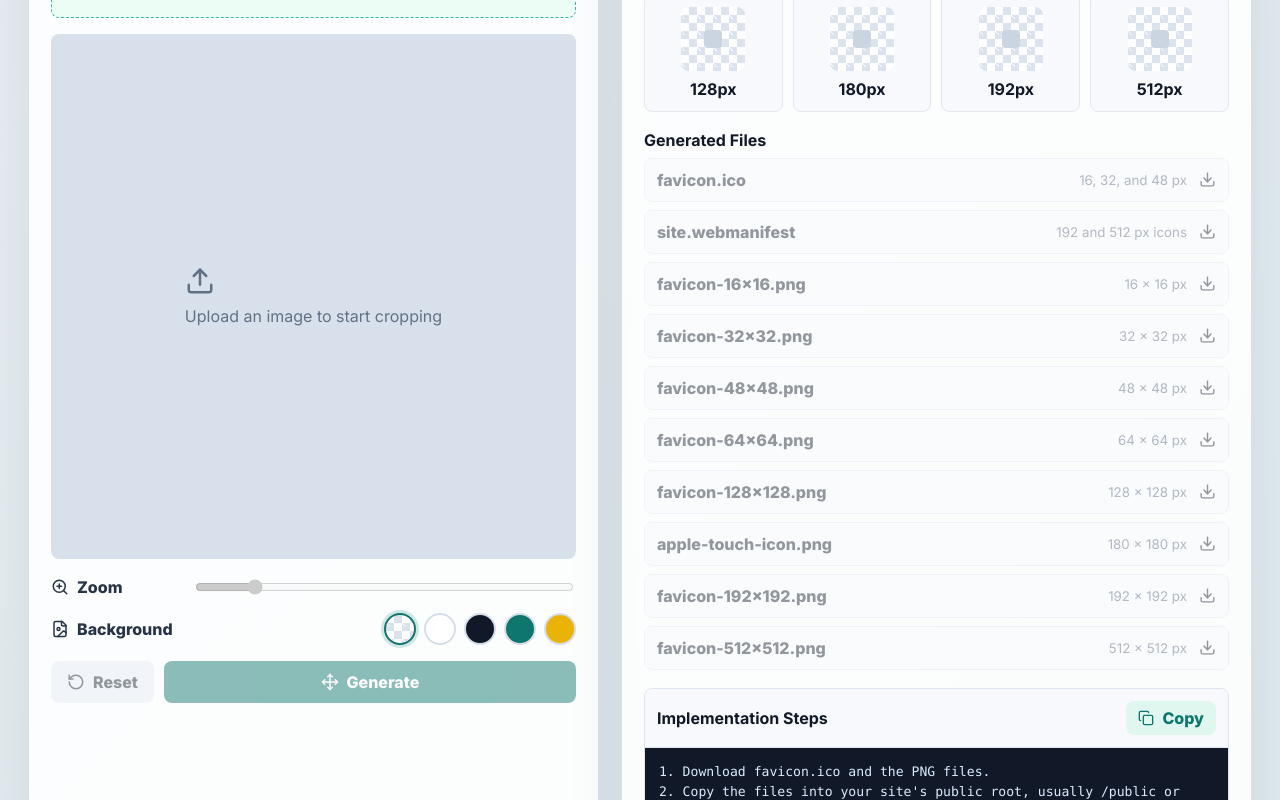
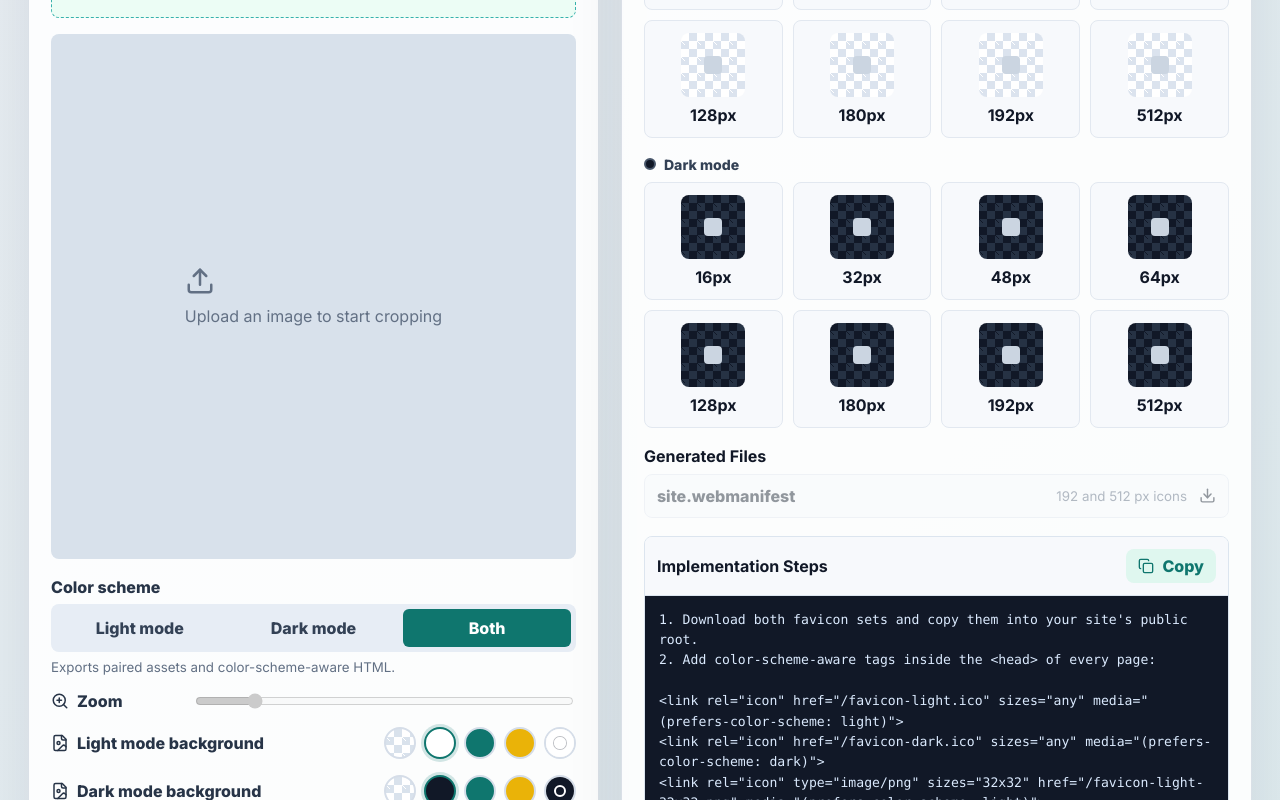
Before and after one commit to Cboybebop/Website_Asset_Generator, a React (Vite) app: page / in a window 1280 px wide. Shown: the part 340-1140 px from the top of the page. Built offline with nearby package versions, Linux system fonts and the light colour scheme.

Commit message:
Add light and dark favicon generation

```diff
--- a/src/main.jsx
+++ b/src/main.jsx
@@ -21,6 +21,10 @@ import './styles.css';
 
 const FAVICON_SIZES = [16, 32, 48, 64, 128, 180, 192, 512];
 const ICO_SIZES = [16, 32, 48];
+const APPEARANCE_OPTIONS = {
+  light: { label: 'Light mode', defaultBackground: '#ffffff' },
+  dark: { label: 'Dark mode', defaultBackground: '#111827' }
+};
 const OG_WIDTH = 1200;
 const OG_HEIGHT = 630;
 const FONT_OPTIONS = [
@@ -80,7 +84,8 @@ function FaviconGenerator() {
   const [fileName, setFileName] = useState('');
   const [scale, setScale] = useState(1);
   const [offset, setOffset] = useState({ x: 0, y: 0 });
-  const [background, setBackground] = useState('transparent');
+  const [appearance, setAppearance] = useState('both');
+  const [backgrounds, setBackgrounds] = useState({ light: '#ffffff', dark: '#111827' });
   const [generated, setGenerated] = useState(null);
   const [copied, setCopied] = useState(false);
   const canvasRef = useRef(null);
@@ -126,8 +131,9 @@ function FaviconGenerator() {
     ctx.rect(cropX, cropY, cropSize, cropSize);
     ctx.clip();
 
-    if (background !== 'transparent') {
-      ctx.fillStyle = background;
+    const previewBackground = backgrounds[appearance === 'dark' ? 'dark' : 'light'];
+    if (previewBackground !== 'transparent') {
+      ctx.fillStyle = previewBackground;
       ctx.fillRect(cropX, cropY, cropSize, cropSize);
     } else {
       drawCheckerboard(ctx, cropX, cropY, cropSize);
@@ -152,7 +158,7 @@ function FaviconGenerator() {
     ctx.strokeRect(cropX + cropSize / 3, cropY, cropSize / 3, cropSize);
     ctx.strokeRect(cropX, cropY + cropSize / 3, cropSize, cropSize / 3);
     ctx.setLineDash([]);
-  }, [background, image, offset, scale]);
+  }, [appearance, backgrounds, image, offset, scale]);
 
   useEffect(() => {
     drawCropper();
@@ -197,37 +203,34 @@ function FaviconGenerator() {
 
   const generateFavicons = async () => {
     if (!image) return;
-
-    const pngs = await Promise.all(
-      FAVICON_SIZES.map(async (size) => ({
+    const themes = appearance === 'both' ? ['light', 'dark'] : [appearance];
+    const variants = await Promise.all(themes.map(async (theme) => {
+      const useSuffix = appearance === 'both';
+      const pngs = await Promise.all(FAVICON_SIZES.map(async (size) => ({
         size,
-        name: size === 180 ? 'apple-touch-icon.png' : `favicon-${size}x${size}.png`,
-        blob: await renderIconBlob(image, size, scale, offset, background)
-      }))
-    );
-
-    const icoEntries = await Promise.all(
-      ICO_SIZES.map(async (size) => ({
+        name: getIconFileName(size, theme, useSuffix),
+        blob: await renderIconBlob(image, size, scale, offset, backgrounds[theme])
+      })));
+      const icoEntries = await Promise.all(ICO_SIZES.map(async (size) => ({
         size,
-        bytes: new Uint8Array(await (await renderIconBlob(image, size, scale, offset, background)).arrayBuffer())
-      }))
-    );
-
-    const manifest = new Blob([getManifestJson()], { type: 'application/manifest+json' });
-    const ico = new Blob([encodeIco(icoEntries)], { type: 'image/x-icon' });
-    setGenerated({ pngs, ico, manifest });
+        bytes: new Uint8Array(await (await renderIconBlob(image, size, scale, offset, backgrounds[theme])).arrayBuffer())
+      })));
+      return { theme, pngs, ico: new Blob([encodeIco(icoEntries)], { type: 'image/x-icon' }), icoName: useSuffix ? `favicon-${theme}.ico` : 'favicon.ico' };
+    }));
+    const manifest = new Blob([getManifestJson(appearance)], { type: 'application/manifest+json' });
+    setGenerated({ appearance, variants, manifest });
   };
 
   const downloadAll = () => {
     if (!generated) return;
-    downloadBlob(generated.ico, 'favicon.ico');
+    generated.variants.forEach((variant) => downloadBlob(variant.ico, variant.icoName));
     downloadBlob(generated.manifest, 'site.webmanifest');
-    generated.pngs.forEach((file, index) => {
+    generated.variants.flatMap((variant) => variant.pngs).forEach((file, index) => {
       window.setTimeout(() => downloadBlob(file.blob, file.name), (index + 1) * 90);
     });
   };
 
-  const implementation = useMemo(() => getFaviconImplementationSteps(), []);
+  const implementation = useMemo(() => getFaviconImplementationSteps(appearance), [appearance]);
 
   const copySteps = async () => {
     await navigator.clipboard.writeText(implementation);
@@ -268,6 +271,24 @@ function FaviconGenerator() {
         </div>
 
         <div className="controls">
+          <div className="field-row">
+            <span>Color scheme</span>
+            <div className="segmented-control three-segments" role="group" aria-label="Favicon color scheme">
+              {['light', 'dark', 'both'].map((option) => (
+                <button
+                  aria-pressed={appearance === option}
+                  className={appearance === option ? 'segment-button is-active' : 'segment-button'}
+                  key={option}
+                  onClick={() => { setAppearance(option); setGenerated(null); }}
+                  type="button"
+                >
+                  {option === 'both' ? 'Both' : APPEARANCE_OPTIONS[option].label}
+                </button>
+              ))}
+            </div>
+            <small>{appearance === 'both' ? 'Exports paired assets and color-scheme-aware HTML.' : `Exports one favicon set optimized for ${appearance} browser chrome.`}</small>
+          </div>
+
           <label className="control-row">
             <span>
               <ZoomIn size={18} />
@@ -276,7 +297,16 @@ function FaviconGenerator() {
             <input type="range" min="0.5" max="4" step="0.01" value={scale} onChange={(event) => setScale(Number(event.target.value))} disabled={!image} />
           </label>
 
-          <ColorSwatches label="Background" value={background} onChange={setBackground} colors={['transparent', '#ffffff', '#111827', '#0f766e', '#eab308']} />
+          {(appearance === 'both' ? ['light', 'dark'] : [appearance]).map((theme) => (
+            <ColorSwatches
+              key={theme}
+              label={`${APPEARANCE_OPTIONS[theme].label} background`}
+              value={backgrounds[theme]}
+              onChange={(value) => { setBackgrounds((current) => ({ ...current, [theme]: value })); setGenerated(null); }}
+              colors={['transparent', APPEARANCE_OPTIONS[theme].defaultBackground, '#0f766e', '#eab308']}
+              custom
+            />
+          ))}
 
           <div className="button-row">
             <button className="secondary-button" disabled={!image} onClick={resetCrop} type="button">
@@ -302,37 +332,36 @@ function FaviconGenerator() {
           </button>
         </div>
 
-        <div className="preview-grid">
-          {FAVICON_SIZES.map((size) => (
-            <IconPreview generated={generated} key={size} size={size} />
-          ))}
-        </div>
+        {(generated?.variants || (appearance === 'both' ? ['light', 'dark'] : [appearance]).map((theme) => ({ theme, pngs: [] }))).map((variant) => (
+          <div className="variant-preview" key={variant.theme}>
+            <div className="variant-heading"><span className={`theme-dot ${variant.theme}`} />{APPEARANCE_OPTIONS[variant.theme].label}</div>
+            <div className="preview-grid">
+              {FAVICON_SIZES.map((size) => <IconPreview variant={variant} key={size} size={size} />)}
+            </div>
+          </div>
+        ))}
 
         <div className="download-list">
           <h3>Generated Files</h3>
-          <button className="file-row" disabled={!generated} onClick={() => generated && downloadBlob(generated.ico, 'favicon.ico')} type="button">
-            <span>favicon.ico</span>
-            <small>16, 32, and 48 px</small>
-            <Download size={17} />
-          </button>
+          {(generated?.variants || []).map((variant) => (
+            <button className="file-row" key={variant.theme} onClick={() => downloadBlob(variant.ico, variant.icoName)} type="button">
+              <span>{variant.icoName}</span><small>{APPEARANCE_OPTIONS[variant.theme].label} · 16, 32, and 48 px</small><Download size={17} />
+            </button>
+          ))}
           <button className="file-row" disabled={!generated} onClick={() => generated && downloadBlob(generated.manifest, 'site.webmanifest')} type="button">
             <span>site.webmanifest</span>
             <small>192 and 512 px icons</small>
             <Download size={17} />
           </button>
-          {FAVICON_SIZES.map((size) => {
-            const file = generated?.pngs.find((item) => item.size === size);
-            const name = size === 180 ? 'apple-touch-icon.png' : `favicon-${size}x${size}.png`;
-            return (
-              <button className="file-row" disabled={!file} key={size} onClick={() => file && downloadBlob(file.blob, name)} type="button">
-                <span>{name}</span>
+          {(generated?.variants || []).flatMap((variant) => variant.pngs.map((file) => ({ ...file, theme: variant.theme }))).map((file) => (
+              <button className="file-row" key={`${file.theme}-${file.size}`} onClick={() => downloadBlob(file.blob, file.name)} type="button">
+                <span>{file.name}</span>
                 <small>
-                  {size} x {size} px
+                  {file.size} x {file.size} px · {APPEARANCE_OPTIONS[file.theme].label}
                 </small>
                 <Download size={17} />
               </button>
-            );
-          })}
+          ))}
         </div>
 
         <StepsPanel title="Implementation Steps" copied={copied} onCopy={copySteps} content={implementation} />
@@ -751,7 +780,7 @@ function ColorSwatches({ label, value, onChange, colors, custom = false }) {
         ))}
         {custom && (
           <label className="custom-color" title="Custom color">
-            <input aria-label="Custom accent color" type="color" value={value} onChange={(event) => onChange(event.target.value)} />
+            <input aria-label={`Custom ${label.toLowerCase()} color`} type="color" value={value === 'transparent' ? '#ffffff' : value} onChange={(event) => onChange(event.target.value)} />
           </label>
         )}
       </div>
@@ -774,9 +803,9 @@ function StepsPanel({ title, copied, onCopy, content }) {
   );
 }
 
-function IconPreview({ generated, size }) {
+function IconPreview({ variant, size }) {
   const [url, setUrl] = useState('');
-  const file = generated?.pngs.find((item) => item.size === size);
+  const file = variant?.pngs.find((item) => item.size === size);
 
   useEffect(() => {
     if (!file) {
@@ -789,9 +818,9 @@ function IconPreview({ generated, size }) {
   }, [file]);
 
   return (
-    <div className="preview-tile">
+    <div className={`preview-tile preview-${variant.theme}`}>
       <div className="preview-frame">
-        {url ? <img alt={`${size} by ${size} favicon preview`} src={url} style={{ width: Math.min(size, 56), height: Math.min(size, 56) }} /> : <span />}
+        {url ? <img alt={`${APPEARANCE_OPTIONS[variant.theme].label} ${size} by ${size} favicon preview`} src={url} style={{ width: Math.min(size, 56), height: Math.min(size, 56) }} /> : <span />}
       </div>
       <strong>{size}px</strong>
     </div>
@@ -852,6 +881,11 @@ async function renderIconBlob(image, size, scale, offset, background) {
   ctx.drawImage(image, drawX, drawY, drawWidth, drawHeight);
 
   return new Promise((resolve) => canvas.toBlob(resolve, 'image/png'));
+}
+
+function getIconFileName(size, theme, useSuffix) {
+  const suffix = useSuffix ? `-${theme}` : '';
+  return size === 180 ? `apple-touch-icon${suffix}.png` : `favicon${suffix}-${size}x${size}.png`;
 }
 
 function renderOgCanvas(canvas, settings) {
@@ -1189,7 +1223,24 @@ function resolveAssetUrl(value, pageUrl) {
   }
 }
 
-function getFaviconImplementationSteps() {
+function getFaviconImplementationSteps(appearance) {
+  if (appearance === 'both') {
+    return `1. Download both favicon sets and copy them into your site's public root.
+2. Add color-scheme-aware tags inside the <head> of every page:
+
+<link rel="icon" href="/favicon-light.ico" sizes="any" media="(prefers-color-scheme: light)">
+<link rel="icon" href="/favicon-dark.ico" sizes="any" media="(prefers-color-scheme: dark)">
+<link rel="icon" type="image/png" sizes="32x32" href="/favicon-light-32x32.png" media="(prefers-color-scheme: light)">
+<link rel="icon" type="image/png" sizes="32x32" href="/favicon-dark-32x32.png" media="(prefers-color-scheme: dark)">
+<link rel="icon" type="image/png" sizes="16x16" href="/favicon-light-16x16.png" media="(prefers-color-scheme: light)">
+<link rel="icon" type="image/png" sizes="16x16" href="/favicon-dark-16x16.png" media="(prefers-color-scheme: dark)">
+<link rel="apple-touch-icon" sizes="180x180" href="/apple-touch-icon-light.png">
+<link rel="manifest" href="/site.webmanifest">
+
+3. The light icon is the fallback for surfaces that do not honor media queries.
+4. Clear browser cache, then switch your operating-system appearance to test both icons.`;
+  }
+
   return `1. Download favicon.ico and the PNG files.
 2. Copy the files into your site's public root, usually /public or /static.
 3. Add these tags inside the <head> of every page:
@@ -1235,12 +1286,13 @@ function getOgImplementationSteps(siteName) {
 5. Test the page with a social card validator after deployment.`;
 }
 
-function getManifestJson() {
+function getManifestJson(appearance = 'light') {
+  const suffix = appearance === 'both' ? '-light' : '';
   return `${JSON.stringify(
     {
       icons: [
-        { src: '/favicon-192x192.png', sizes: '192x192', type: 'image/png' },
-        { src: '/favicon-512x512.png', sizes: '512x512', type: 'image/png' }
+        { src: `/favicon${suffix}-192x192.png`, sizes: '192x192', type: 'image/png' },
+        { src: `/favicon${suffix}-512x512.png`, sizes: '512x512', type: 'image/png' }
       ]
     },
     null,
--- a/src/styles.css
+++ b/src/styles.css
@@ -603,6 +603,42 @@ input[type='range'] {
   gap: 10px;
 }
 
+.variant-preview {
+  display: grid;
+  gap: 9px;
+}
+
+.variant-heading {
+  display: flex;
+  align-items: center;
+  gap: 8px;
+  color: #334155;
+  font-size: 0.88rem;
+  font-weight: 800;
+}
+
+.theme-dot {
+  width: 12px;
+  height: 12px;
+  border: 2px solid #cbd5e1;
+  border-radius: 50%;
+  background: #ffffff;
+}
+
+.theme-dot.dark {
+  border-color: #475569;
+  background: #111827;
+}
+
+.preview-dark .preview-frame {
+  background-color: #111827;
+  background-image:
+    linear-gradient(45deg, #263244 25%, transparent 25%),
+    linear-gradient(-45deg, #263244 25%, transparent 25%),
+    linear-gradient(45deg, transparent 75%, #263244 75%),
+    linear-gradient(-45deg, transparent 75%, #263244 75%);
+}
+
 .preview-tile {
   display: grid;
   gap: 8px;
```
Also changed, not shown: 1 other file (tests, documents, lock files or other folders).
